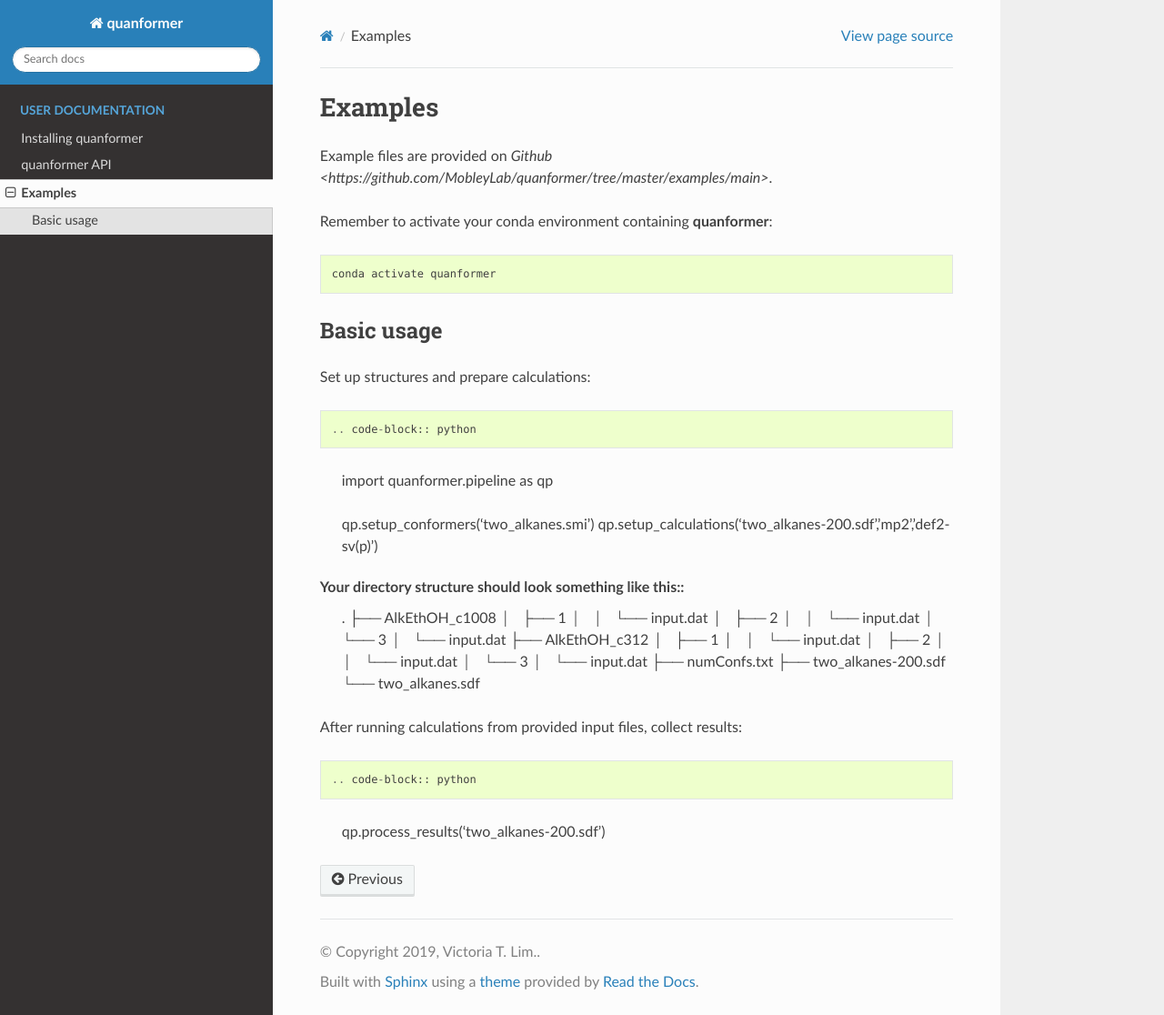
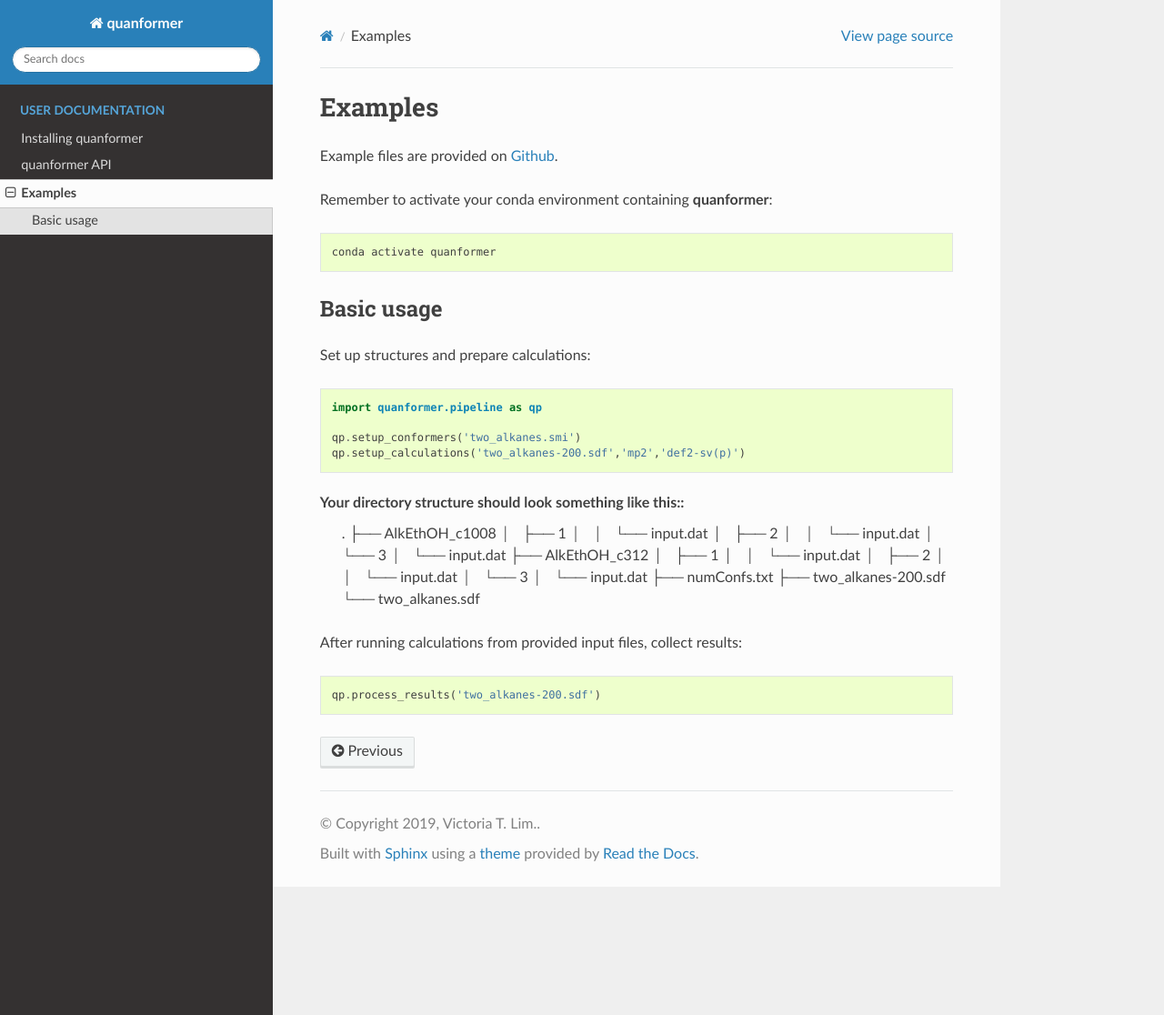
Before and after one commit to MobleyLab/quanformer, a Sphinx documentation site: the page built from docs/examples.rst, in a window 1280 px wide and 1116 px high. Shown: the whole window at 91% size. Built offline with Sphinx 7.4.7 and the Read the Docs theme 2.0.0, drawn with Linux system fonts in a browser that asks for light colours.

Commit message:
fix formatting in docs

```diff
--- a/docs/examples.rst
+++ b/docs/examples.rst
@@ -1,7 +1,7 @@
 Examples
 ========
 
-Example files are provided on `Github <https://github.com/MobleyLab/quanformer/tree/master/examples/main>`.
+Example files are provided on `Github <https://github.com/MobleyLab/quanformer/tree/master/examples/main>`_.
 
 Remember to activate your conda environment containing **quanformer**::
 
@@ -10,7 +10,7 @@
 Basic usage
 -----------
 
-Set up structures and prepare calculations::
+Set up structures and prepare calculations:
 
 .. code-block:: python
 
@@ -39,7 +39,7 @@
     ├── two_alkanes-200.sdf
     └── two_alkanes.sdf
 
-After running calculations from provided input files, collect results::
+After running calculations from provided input files, collect results:
 
 .. code-block:: python
 
--- a/docs/index.rst
+++ b/docs/index.rst
@@ -6,7 +6,7 @@
 quanformer: quantum mechanical analysis of molecular conformers
 =========================================================
 
-**quanformer** is a Python-based pipeline for generating conformers, preparing quantum mechanical (QM) calculations, and processing QM results for a set of input molecules.
+`**quanformer** <https://github.com/MobleyLab/quanformer>`_ is a Python-based pipeline for generating conformers, preparing quantum mechanical (QM) calculations, and processing QM results for a set of input molecules.
 
 For each molecule, conformers are generated and optimized using a molecular mechanics force field.
 Input files for QM calculations are then prepared for geometry optimizations, single point energy (SPE) calculations, or Hessian calculations.
```
